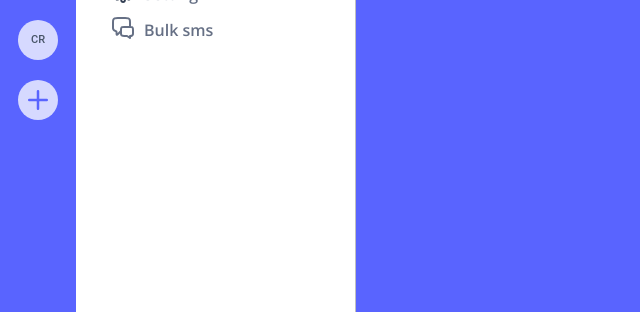
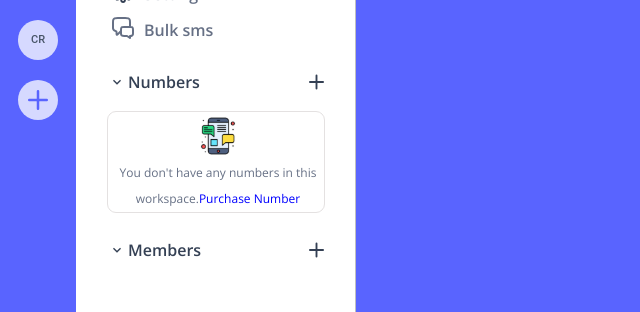
Before and after one commit to iamjayenmthakuri/CalilioPj, a React (Vite) app in the folder calilio/: page / in a window 1280 px wide. Shown: the part 212-524 px from the top of the page, without its empty margins (0-640 px from the left). Built offline with nearby package versions, Linux system fonts and the light colour scheme.

Commit message:
cmpleting two section of hero section

```diff
--- a/calilio/src/components/HeroSection.jsx
+++ b/calilio/src/components/HeroSection.jsx
@@ -1,10 +1,21 @@
-import { Box, List, ListItem, Image, Flex } from "@chakra-ui/react";
+/* eslint-disable react/no-unescaped-entities */
+import {
+  Box,
+  List,
+  ListItem,
+  Image,
+  Flex,
+  Text,
+  SimpleGrid,
+} from "@chakra-ui/react";
 import { Link } from "react-router-dom";
 import styled from "styled-components";
 import Dashboard from "../Images/dashbord.svg";
 import Contacts from "../Images/Contacts.svg";
 import setting from "../Images/setting.svg";
 import sms from "../Images/sms.svg";
+import Phone from "../Images/chat.svg";
+import { ChevronDownIcon, AddIcon } from "@chakra-ui/icons";
 
 const StyledFlex = styled(Flex)`
   align-items: center;
@@ -31,7 +42,7 @@ const StyledLink = styled(Link)`
 `;
 
 const StyledBox = styled(Box)`
-  background: #ffffff;
+  background-color: white;
   margin-top: 8px;
   box-shadow: inset -1px 0px 0px rgba(0, 0, 0, 0.25);
   border-radius: 8px;
@@ -69,6 +80,64 @@ function HeroSection() {
           </StyledFlex>
         </ListItem>
       </List>
+      <Box background="white">
+        <Flex
+          w="100%"
+          align="center"
+          color="rgba(52, 64, 84, 1)"
+          backgroundColor="white"
+          marginTop="24px"
+        >
+          <ChevronDownIcon w="18px" backgroundColor="white" />
+          <Text w="200px" backgroundColor="white" fontWeight="600" pl="2px">
+            Numbers
+          </Text>
+          <AddIcon w="15px" backgroundColor="white" />
+        </Flex>
+        <SimpleGrid
+          outline=" 1.5px solid #e4e1e1"
+          borderRadius=" 8px "
+          marginTop="18px"
+          height="100px"
+          minChildWidth="220px"
+          placeItems={"center"}
+          backgroundColor="white"
+        >
+          <Image src={Phone} backgroundColor="white" />
+          <Text
+            fontSize="12px"
+            backgroundColor="white"
+            color="#667085"
+            fontWeight="400px"
+          >
+            You don't have any numbers in this
+          </Text>
+          <Text
+            fontSize="12px"
+            backgroundColor="white"
+            color="#667085"
+            fontWeight="400px"
+          >
+            workspace.
+            <Text as="span" color="blue" backgroundColor="white">
+              Purchase Number
+            </Text>
+          </Text>
+        </SimpleGrid>
+        <Flex
+          w="100%"
+          align="center"
+          color="rgba(52, 64, 84, 1)"
+          backgroundColor="white"
+          marginTop="26px"
+        >
+          <ChevronDownIcon w="18px" backgroundColor="white" />
+          <Text w="200px" backgroundColor="white" fontWeight="600" pl="2px">
+            Members
+          </Text>
+          <AddIcon w="15px" backgroundColor="white" />
+        </Flex>
+      </Box>
     </StyledBox>
   );
 }
```
